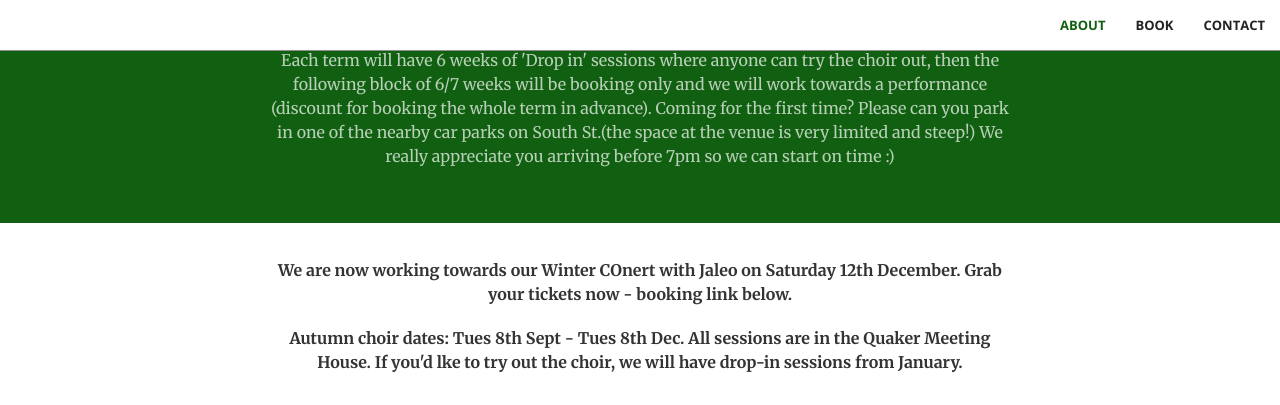
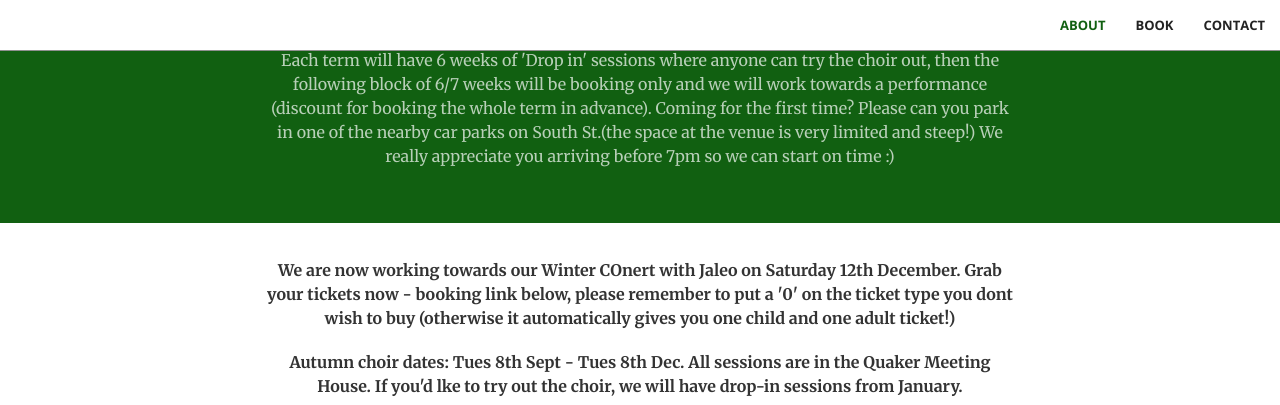
Before and after one commit to thewildchoir/thewildchoir-website, a Jekyll site: the page built from index.html, in a window 1280 px wide and 900 px high, scrolled down 1095 px, cut to the strip 0-405 px from the top of the window. Built offline with Jekyll 4.4.1, drawn with Linux system fonts in a browser that asks for light colours.

Commit message:
Update booking.html

```diff
--- a/_includes/booking.html
+++ b/_includes/booking.html
@@ -2,7 +2,7 @@
     <div class="container">
        <div class="row">
             <div class="col-lg-8 col-lg-offset-2 text-center">
-                <p class="text-book"><b>  We are now working towards our Winter COnert with Jaleo on Saturday 12th December. Grab your tickets now - booking link below.
+                <p class="text-book"><b>  We are now working towards our Winter COnert with Jaleo on Saturday 12th December. Grab your tickets now - booking link below, please remember to put a '0' on the ticket type you dont wish to buy (otherwise it automatically gives you one child and one adult ticket!)
                       <p class="text-book"><b> Autumn choir dates: Tues 8th Sept - Tues 8th Dec.  All sessions are in the Quaker Meeting House. If you'd lke to try out the choir, we will have drop-in sessions from January.
                     </p>
                     <script async
```
